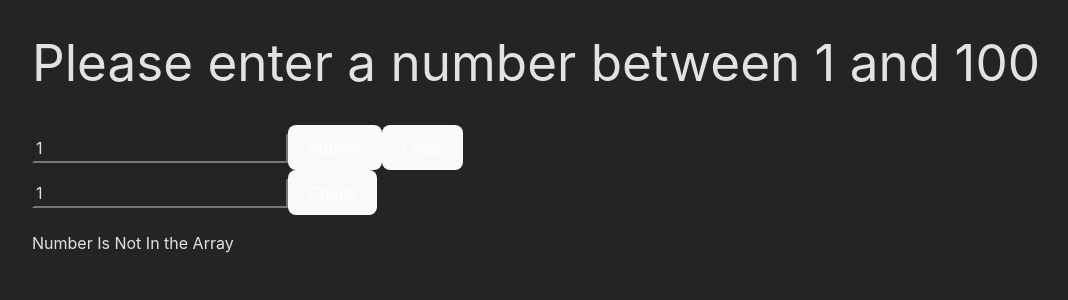
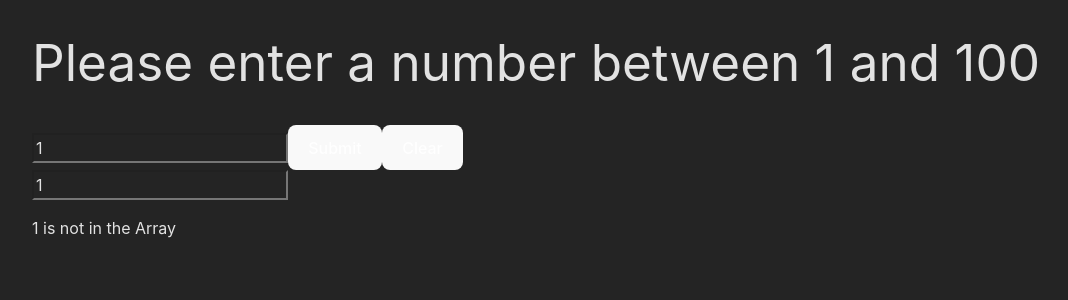
Before and after one commit to Eve-Drake/Binary-Search, a React (Vite) app: page / in a window 1280 px wide. Shown: the top 300 px of the page, without its empty margins (104-1172 px from the left). Built offline with nearby package versions, Linux system fonts and the light colour scheme.

Commit message:
Removed Button

```diff
--- a/src/App.tsx
+++ b/src/App.tsx
@@ -11,6 +11,10 @@ function App() {
   useEffect(()=>{
     setSortedNumberArray(numberArray.sort())
   },[numberArray])
+
+  useEffect(()=>{
+    binarySearch(sortedNumberArray, search)
+  }, [search, numberArray])
 
 
   const binarySearch = (array : number[], target : number) =>{
@@ -48,8 +52,7 @@ function App() {
         value={search}
         onChange={(e) => setSearch(parseInt(e.target.value))}
         />
-        <button onClick={()=>binarySearch(sortedNumberArray, search)}>Check</button>
-        <p>{(numberInArray ? 'Number Is In the Array' : 'Number Is Not In the Array')}</p>
+        <p>{(numberInArray ? `${search} is in the Array` : `${search} is not in the Array` )}</p>
     </div>
   )
 }
```
